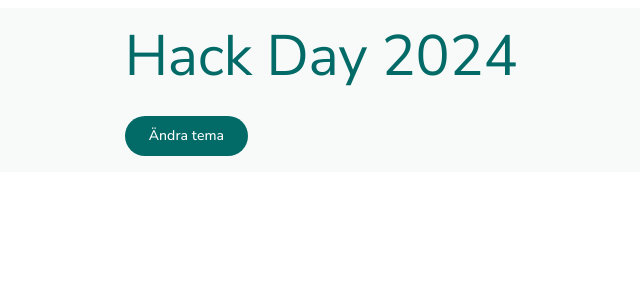
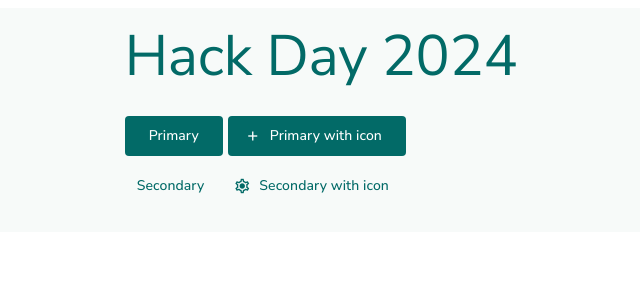
Before and after one commit to gitbone/torget.github.io, an Angular app: page / in a window 1280 px wide. Shown: the top 300 px of the page, without its empty margins (335-975 px from the left). Built offline with nearby package versions, Linux system fonts and the light colour scheme.

Commit message:
Skapat button-komponent

```diff
--- a/src/app/app.component.html
+++ b/src/app/app.component.html
@@ -1,8 +1,16 @@
 <main class="main" [class.dark]="darkTheme">
   <div class="content">
     <h1>Hack Day 2024</h1>
+    <div class="button-group">
+      <xp-button (click)="changeTheme()" label="Primary"></xp-button>
+      <xp-button (click)="changeTheme()" label="Primary with icon" icon="add"></xp-button>
+    </div>
 
-    <button mat-flat-button (click)="changeTheme()">Ändra tema</button>
+    <div class="button-group">
+      <xp-button (click)="changeTheme()" variant="secondary" label="Secondary"></xp-button>
+      <xp-button (click)="changeTheme()" variant="secondary" label="Secondary with icon" icon="settings"></xp-button>
+    </div>
+
   </div>
 </main>
 <router-outlet></router-outlet>
--- a/src/app/app.component.scss
+++ b/src/app/app.component.scss
@@ -11,3 +11,9 @@ main {
 h1 {
   color: var(--sys-primary);
 }
+
+.button-group {
+  display: flex;
+  gap: 5px;
+  margin-bottom: 10px;
+}
--- a/src/app/app.component.ts
+++ b/src/app/app.component.ts
@@ -1,11 +1,12 @@
 import { Component } from '@angular/core';
 import { RouterOutlet } from '@angular/router';
 import { MatButtonModule } from '@angular/material/button';
+import { ButtonComponent } from './button/button.component';
 
 @Component({
   selector: 'app-root',
   standalone: true,
-  imports: [RouterOutlet, MatButtonModule],
+  imports: [RouterOutlet, ButtonComponent],
   templateUrl: './app.component.html',
   styleUrl: './app.component.scss'
 })
--- /dev/null
+++ b/src/app/button/button.component.html
@@ -0,0 +1,8 @@
+<ng-container [ngSwitch]="variant">
+  <button mat-flat-button *ngSwitchCase="'primary'">
+    <mat-icon class="material-symbols-outlined" *ngIf="icon">{{ icon }}</mat-icon>{{ label }}
+  </button>
+  <button mat-button *ngSwitchCase="'secondary'">
+    <mat-icon class="material-symbols-outlined" *ngIf="icon">{{ icon }}</mat-icon>{{ label }}
+  </button>
+</ng-container>
--- /dev/null
+++ b/src/app/button/button.component.scss
@@ -0,0 +1,6 @@
+@use "../../tokens/measures" as shape;
+
+:host {
+  --mdc-filled-button-container-shape: #{shape.$measureDimensionCornerCornerMinimal};
+  --mdc-text-button-container-shape: #{shape.$measureDimensionCornerCornerMinimal};
+}
--- a/src/index.html
+++ b/src/index.html
@@ -7,7 +7,7 @@
   <meta name="viewport" content="width=device-width, initial-scale=1">
   <link rel="icon" type="image/x-icon" href="favicon.ico">
   <link href="https://fonts.googleapis.com/css2?family=Nunito+Sans:wght@300;400;500;600;700&display=swap" rel="stylesheet">
-  <link href="https://fonts.googleapis.com/icon?family=Material+Icons" rel="stylesheet">
+  <link href="https://fonts.googleapis.com/css2?family=Material+Symbols+Outlined" rel="stylesheet" />
 </head>
 <body class="mat-typography">
   <app-root></app-root>
--- a/src/xplore-theme.scss
+++ b/src/xplore-theme.scss
@@ -138,7 +138,7 @@ $light-theme: mat.define-theme((
     theme-type: light,
     primary: $_primary,
     tertiary: $_tertiary,
-    use-system-variables: true,
+    use-system-variables: true
   ),
   typography: (
     plain-family: 'Nunito Sans',
```
Also changed, not shown: src/app/button/button.component.ts (added, +27 -0 lines), 1 other file (tests, documents, lock files or other folders).
